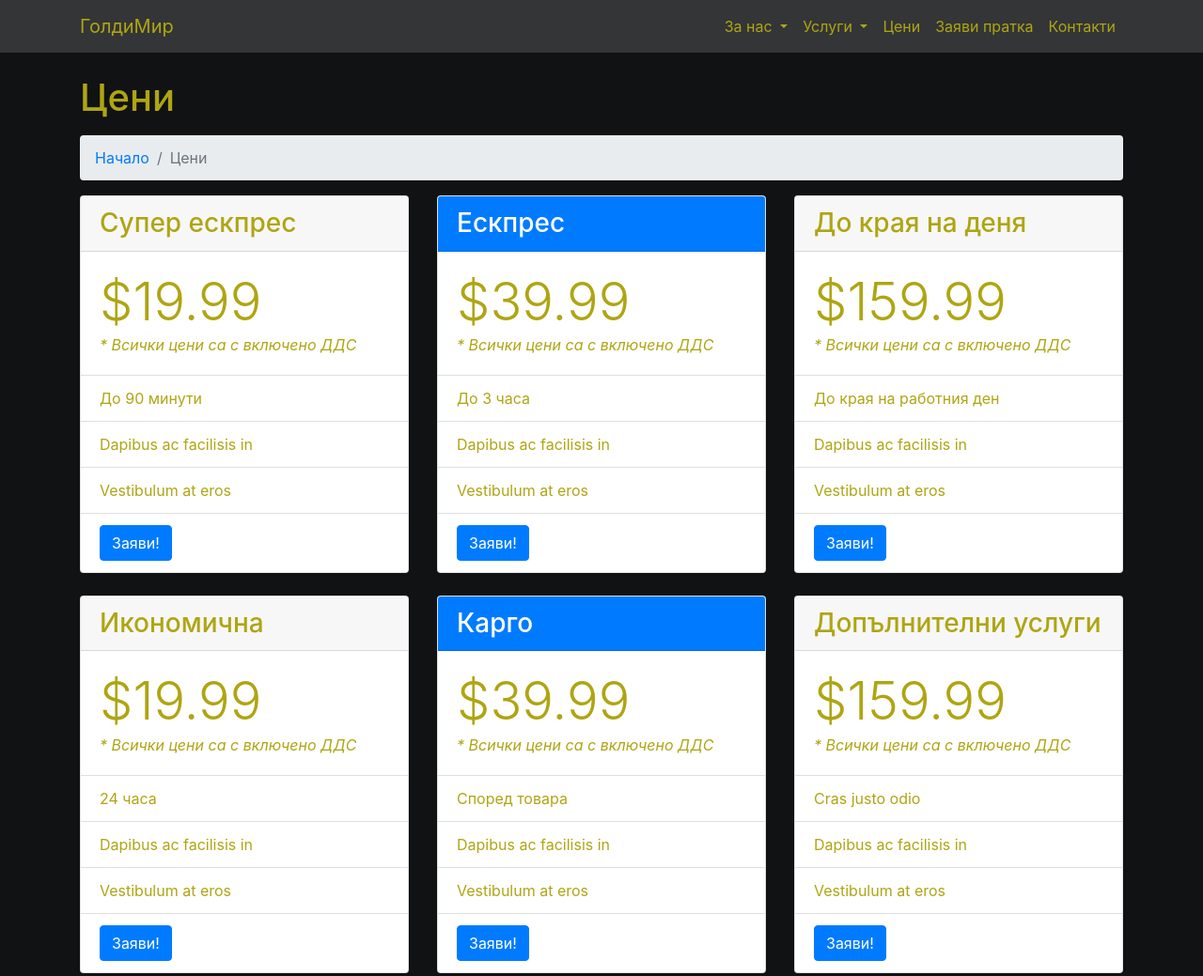
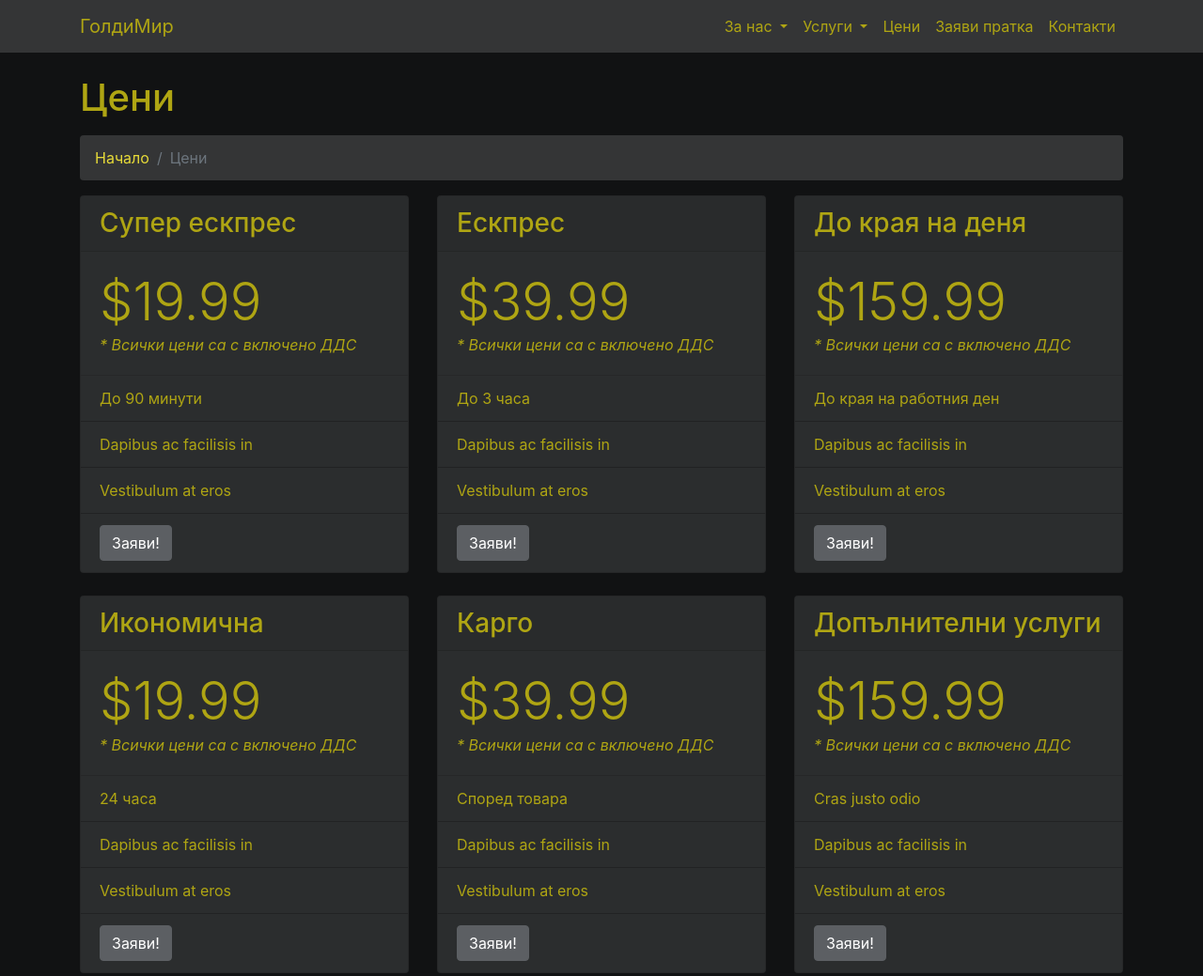
Before and after one commit to YovkoGospodinov/courier, a website: page pricing.html in a window 1280 px wide. Shown: the top 1039 px of the page at 94% size. Drawn offline with Linux system fonts and the light colour scheme.

Commit message:
additional color change

```diff
--- a/css/modern-business.css
+++ b/css/modern-business.css
@@ -105,3 +105,34 @@ select {
     background-color: #343536;
     color: #afa513
 }
+
+.card {
+    background-color: #2b2d2e
+}
+
+a {
+    color: #e6da38
+}
+
+a:hover {
+    color: yellow;
+}
+
+.btn-primary,
+btn-secondary {
+    background-color: #5c5f63;
+    border-color: #5c5f63
+}
+
+.btn-primary:hover {
+    background-color: #afa513;
+    border-color: #afa513
+}
+
+.breadcrumb {
+    background-color: #343536
+}
+
+.list-group-item {
+    background-color: transparent
+}
--- a/pricing.html
+++ b/pricing.html
@@ -121,7 +121,7 @@
             </div>
             <div class="col-lg-4 mb-4">
                 <div class="card card-outline-primary h-100">
-                    <h3 class="card-header bg-primary text-white">Ескпрес</h3>
+                    <h3 class="card-header">Ескпрес</h3>
                     <div class="card-body">
                         <div class="display-4">$39.99</div>
                         <div class="font-italic">* Всички цени са с включено ДДС</div>
@@ -174,7 +174,7 @@
             </div>
             <div class="col-lg-4 mb-4">
                 <div class="card card-outline-primary h-100">
-                    <h3 class="card-header bg-primary text-white">Карго</h3>
+                    <h3 class="card-header">Карго</h3>
                     <div class="card-body">
                         <div class="display-4">$39.99</div>
                         <div class="font-italic">* Всички цени са с включено ДДС</div>
```
